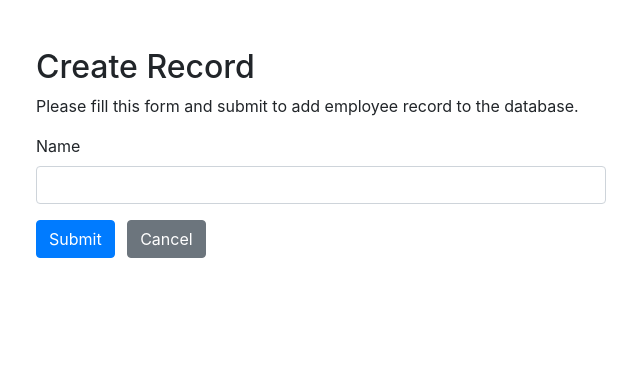
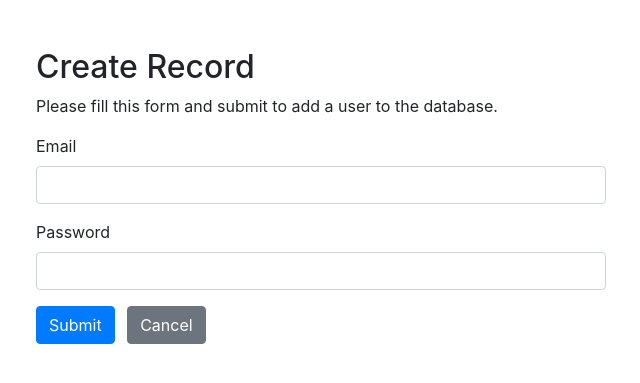
Before and after one commit to FinityM/WebDevProject, a PHP site: page /crud/create.php in a window 1280 px wide. Shown: the top 383 px of the page, without its empty margins (319-959 px from the left). Run offline with PHP 8.4, Linux system fonts and the light colour scheme.

Commit message:
CRUD System Completed
Completed CRUD implementation

```diff
--- a/website/crud/create.php
+++ b/website/crud/create.php
@@ -1,29 +1,36 @@
 <?php
 require_once "../lib/config.php";
 
-$name = "";
-$name_err = "";
+$name = $password = "";
+$name_err = $password_err = "";
 
-// Processing form data when form is submitted
 if ($_SERVER["REQUEST_METHOD"] == "POST") {
-    $input_name = trim($_POST["username"]);
+    $input_name = trim($_POST["name"]);
     if (empty($input_name)) {
         $name_err = "Please enter an email.";
-    } elseif (!filter_var($input_name, FILTER_VALIDATE_REGEXP, array("options" => array("regexp" => "/^[a-zA-Z\s]+$/")))) {
+    } elseif (!filter_var($input_name, FILTER_VALIDATE_EMAIL)) {
         $name_err = "Please enter a valid email.";
     } else {
         $name = $input_name;
     }
 
+    $input_password = trim($_POST["password"]);
+    if(empty($input_password)){
+        $password_err = "Please enter a password";
+    } else {
+        $password = $input_password;
+    }
 
-    if (empty($name_err)) {
-        // Prepare an insert statement
-        $sql = "INSERT INTO users (username) VALUES (:username)";
+
+    if (empty($name_err && empty($password_err))) {
+        $sql = "INSERT INTO users (username, password) VALUES (:username, :password)";
 
         if ($stmt = $pdo->prepare($sql)) {
             $stmt->bindParam(":username", $param_name);
+            $stmt->bindParam(":password", $param_password);
 
             $param_name = $name;
+            $param_password = $password;
 
             if ($stmt->execute()) {
                 header("location: crudtable.php");
@@ -54,14 +61,21 @@ if ($_SERVER["REQUEST_METHOD"] == "POST") {
         <div class="row">
             <div class="col-md-12">
                 <h2 class="mt-5">Create Record</h2>
-                <p>Please fill this form and submit to add employee record to the database.</p>
+                <p>Please fill this form and submit to add a user to the database.</p>
                 <form action="<?php echo htmlspecialchars($_SERVER["PHP_SELF"]); ?>" method="post">
                     <div class="form-group">
-                        <label>Name</label>
+                        <label>Email</label>
                         <input type="text" name="name"
                                class="form-control <?php echo (!empty($name_err)) ? 'is-invalid' : ''; ?>"
                                value="<?php echo $name; ?>">
                         <span class="invalid-feedback"><?php echo $name_err; ?></span>
+                    </div>
+                    <div class="form-group">
+                        <label>Password</label>
+                        <input type="password" name="password"
+                               class="form-control <?php echo (!empty($password_err)) ? 'is-invalid' : ''; ?>"
+                               value="<?php echo $password; ?>">
+                        <span class="invalid-feedback"><?php echo $password_err; ?></span>
                     </div>
                     <input type="submit" class="btn btn-primary" value="Submit">
                     <a href="crudtable.php" class="btn btn-secondary ml-2">Cancel</a>
--- a/website/crud/crudtable.php
+++ b/website/crud/crudtable.php
@@ -35,6 +35,7 @@
                         echo "<tr>";
                         echo "<th>#</th>";
                         echo "<th>Name</th>";
+                        echo "<th>Action</th>";
                         echo "</tr>";
                         echo "</thead>";
                         echo "<tbody>";
--- a/website/login.php
+++ b/website/login.php
@@ -39,6 +39,7 @@ if($_SERVER["REQUEST_METHOD"] == "POST"){
                         $id = $row["id"];
                         $username = $row["username"];
                         $hashed_password = $row["password"];
+
                         if(password_verify($password, $hashed_password)){
 
                             session_start();
```
Also changed, not shown: website/crud/delete.php (+11 -17 lines), website/crud/update.php (+44 -33 lines).
